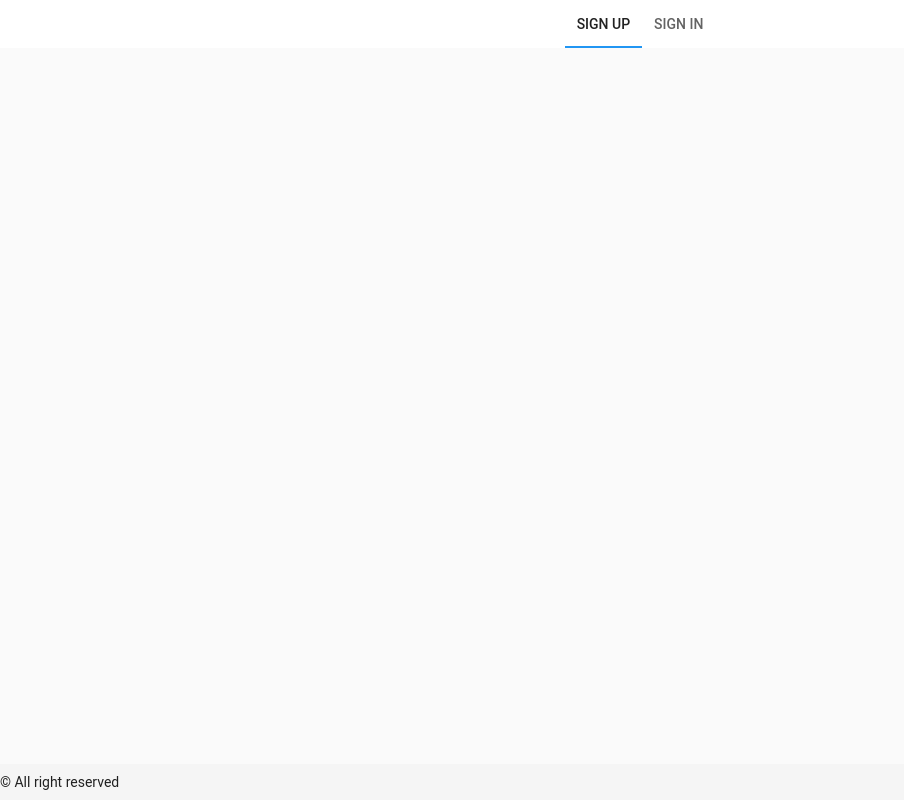
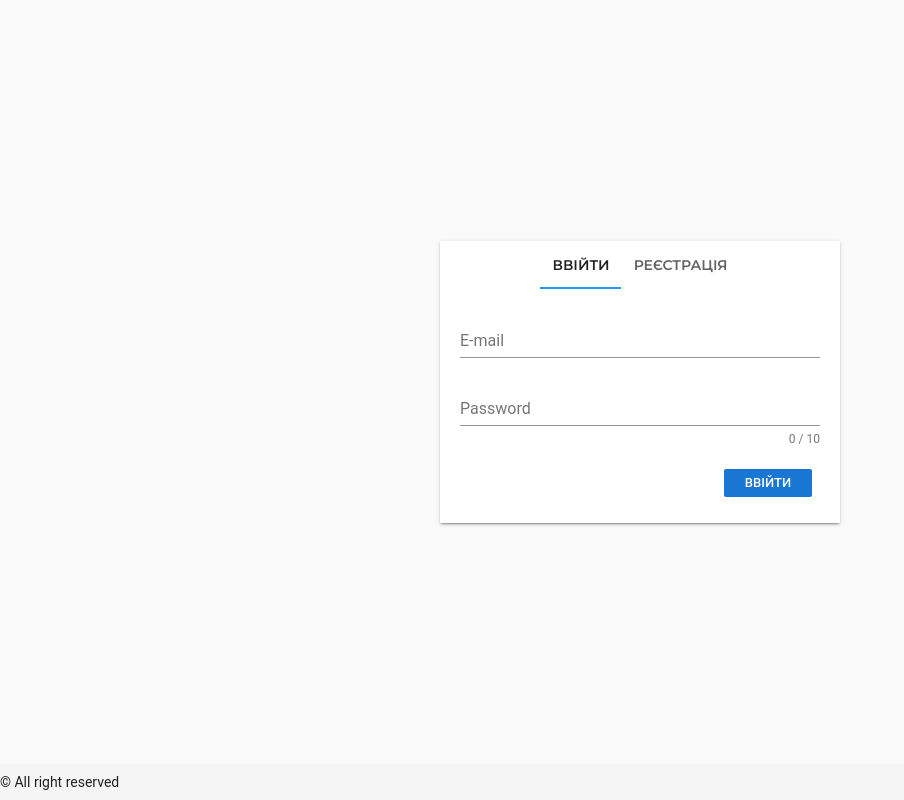
Before and after one commit to Dmytro005/trainings-tracker, a Vue app: page /#/session in a window 1280 px wide. Shown: the whole page, without its empty margins (0-904 px from the left). Built offline with nearby package versions, Linux system fonts and the light colour scheme.

Commit message:
Added SignIn form and session tabs

```diff
--- a/src/components/session/SignInForm.vue
+++ b/src/components/session/SignInForm.vue
@@ -0,0 +1,51 @@
+<template>
+  <v-form v-model="valid" class="signInForm" @submit="signIn()">
+    <v-text-field
+      label="E-mail"
+      v-model="email"
+      :rules="emailRules"
+      required
+    ></v-text-field>
+    <v-text-field
+      label="Password"
+      v-model="password"
+      type="password"
+      :rules="passwordRules"
+      :counter="10"
+      required
+    ></v-text-field>
+    <v-btn
+      depressed small color="primary"
+      class="mt-4"
+      type="submit">Ввійти</v-btn>
+    </v-form>
+</template>
+
+<script>
+  export default {
+    name: 'SignInForm',
+    data: () => ({
+      valid: false,
+      password: '',
+      passwordRules: [
+        v => !!v || 'password is required',
+        v => v.length >= 10 || 'Password must be at least 10 characters'
+      ],
+      email: '',
+      emailRules: [
+        v => !!v || 'E-mail is required',
+        v => /^\w+([.-]?\w+)*@\w+([.-]?\w+)*(\.\w{2,3})+$/.test(v) || 'E-mail must be valid'
+      ]
+    }),
+    methods: {
+      signIn () {
+        console.log(this.password, this.email)
+      }
+    }
+  }
+</script>
+<style scoped lang='sass'>
+.signInForm
+  padding: 20px
+  text-align: right
+</style>
--- a/src/screens/session/SessionView.vue
+++ b/src/screens/session/SessionView.vue
@@ -1,33 +1,57 @@
 <template>
-  <div class="sesion_view">
+  <div class="session_view">
       <v-tabs
         centered
+        v-model="active"
         color="white"
         slot="extension"
         :fixed-tabs="false"
-        slider-color="blue">
-        <v-tab :key="`SignUp`" :href="`#tab-SignUp`">
-          Sign Up
+        slider-color="blue"
+        class="session_tabs elevation-2"
+        >
+        <v-tab key="SignUp">
+          <h4>Ввійти</h4>
         </v-tab>
-        <v-tab :key="`SignIn`" :href="`#tab-SignIn`">
-          Sign In
+        <v-tab key="SignIn">
+          <h4>Реєстрація</h4>
         </v-tab>
+        <v-tabs-items v-model="active">
+          <v-tab-item key="SignUp">
+            <v-card flat>
+                <sign-in-form></sign-in-form>
+            </v-card>
+          </v-tab-item>
+          <v-tab-item key="SignIn">
+            <v-card flat>
+            </v-card>
+          </v-tab-item>
+        </v-tabs-items>
       </v-tabs>
-    <v-tabs-items>
-      <v-tab-item :key="`SignUp`" :id="`tab-signUp`">
-      </v-tab-item>
-      <v-tab-item :key="`SignIn`" :id="`tab-signIn`">
-      </v-tab-item>
-    </v-tabs-items>
   </div>
 </template>
+<script>
+import SignInForm from '@/components/session/SignInForm'
 
-<script>
 export default {
+  data () {
+    return {
+      active: null
+    }
+  },
+  components: {
+    SignInForm
+  }
 }
 </script>
 
 <style scoped lang="sass">
-session_view
-  color: green
+.session_view
+  display: flex
+  align-items: center
+  justify-content: center
+  min-height: 100%
+  .session_tabs
+    trasnsition: all .2s ease
+    width: 400px
+    min-height: 250px
 </style>
```
